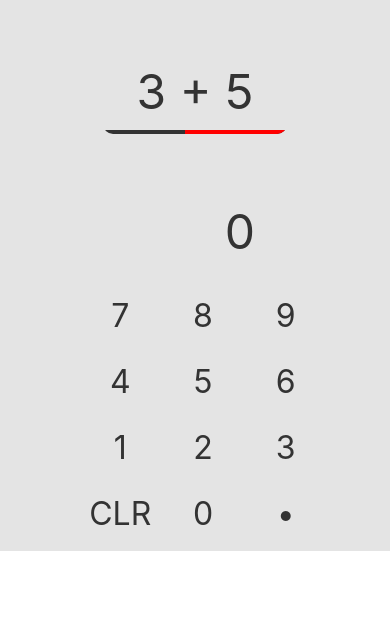
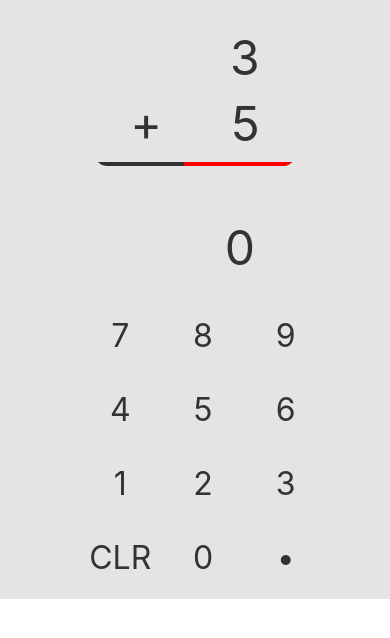
Before and after one commit to irothenbaum/MathAttack, a React Native app: screen / in a window 390 px wide. Both pictures are taken after a click on the button "PLAY". Shown: the top 638 px of the page. Built offline with nearby package versions, Linux system fonts and the light colour scheme.

Commit message:
Made the equations render in long form

```diff
--- a/components/EquationBox.js
+++ b/components/EquationBox.js
@@ -8,7 +8,7 @@ import {darkGrey, lightGrey, neonRed} from '../styles/colors'
 import {font4} from '../styles/typography'
 import {spaceDefault, spaceLarge} from '../styles/layout'
 import {zeroPad} from '../lib/utilities'
-import Equation from '../models/Equation'
+import {OPERATION_SUBTRACT} from '../models/Equation'
 
 function generatePlaceholderText(gameSettings) {
   let numberOfDigits = ('' + gameSettings.maxValue).length
@@ -21,9 +21,17 @@ function EquationBox(props) {
   const placeholder = useRef(generatePlaceholderText(gameSettings)).current
 
   const textComponent = props.equation ? (
-    <Text style={styles.equationText}>
-      {Equation.getLeftSide(props.equation)}
-    </Text>
+    <View style={styles.longFormContainer}>
+      <Text style={styles.operationText}>
+        {props.equation.operation === OPERATION_SUBTRACT
+          ? '—'
+          : props.equation.operation}
+      </Text>
+      <View>
+        <Text style={styles.equationText}>{props.equation.term1}</Text>
+        <Text style={styles.equationText}>{props.equation.term2}</Text>
+      </View>
+    </View>
   ) : (
     <Text style={styles.equationTextPlaceholder}>{placeholder}</Text>
   )
@@ -55,8 +63,9 @@ const equationText = {
   lineHeight: font4,
   color: darkGrey,
   zIndex: 2,
-  margin: spaceDefault,
+  marginBottom: spaceDefault,
   marginHorizontal: spaceLarge,
+  textAlign: 'right',
 }
 
 const styles = StyleSheet.create({
@@ -67,8 +76,19 @@ const styles = StyleSheet.create({
     overflow: 'hidden',
   },
 
+  longFormContainer: {
+    flexDirection: 'row',
+    justifyContent: 'flex-end',
+    alignItems: 'flex-end',
+  },
+
   equationText: {
     ...equationText,
+  },
+
+  operationText: {
+    ...equationText,
+    textAlign: 'left',
   },
 
   equationTextPlaceholder: {
--- a/models/Equation.js
+++ b/models/Equation.js
@@ -3,13 +3,13 @@ function roundIfNeeded(value, decimalPlaces) {
   return Math.round(value * decimalBase) / decimalBase
 }
 
-const OPERATION_ADD = '+'
-const OPERATION_SUBTRACT = '-'
+export const OPERATION_ADD = '+'
+export const OPERATION_SUBTRACT = '-'
 
 class Equation {
   /**
    * @param {number} term1
-   * @param {Operation} operation
+   * @param {string} operation
    * @param {number} term2
    */
   constructor(term1, operation, term2) {
```
